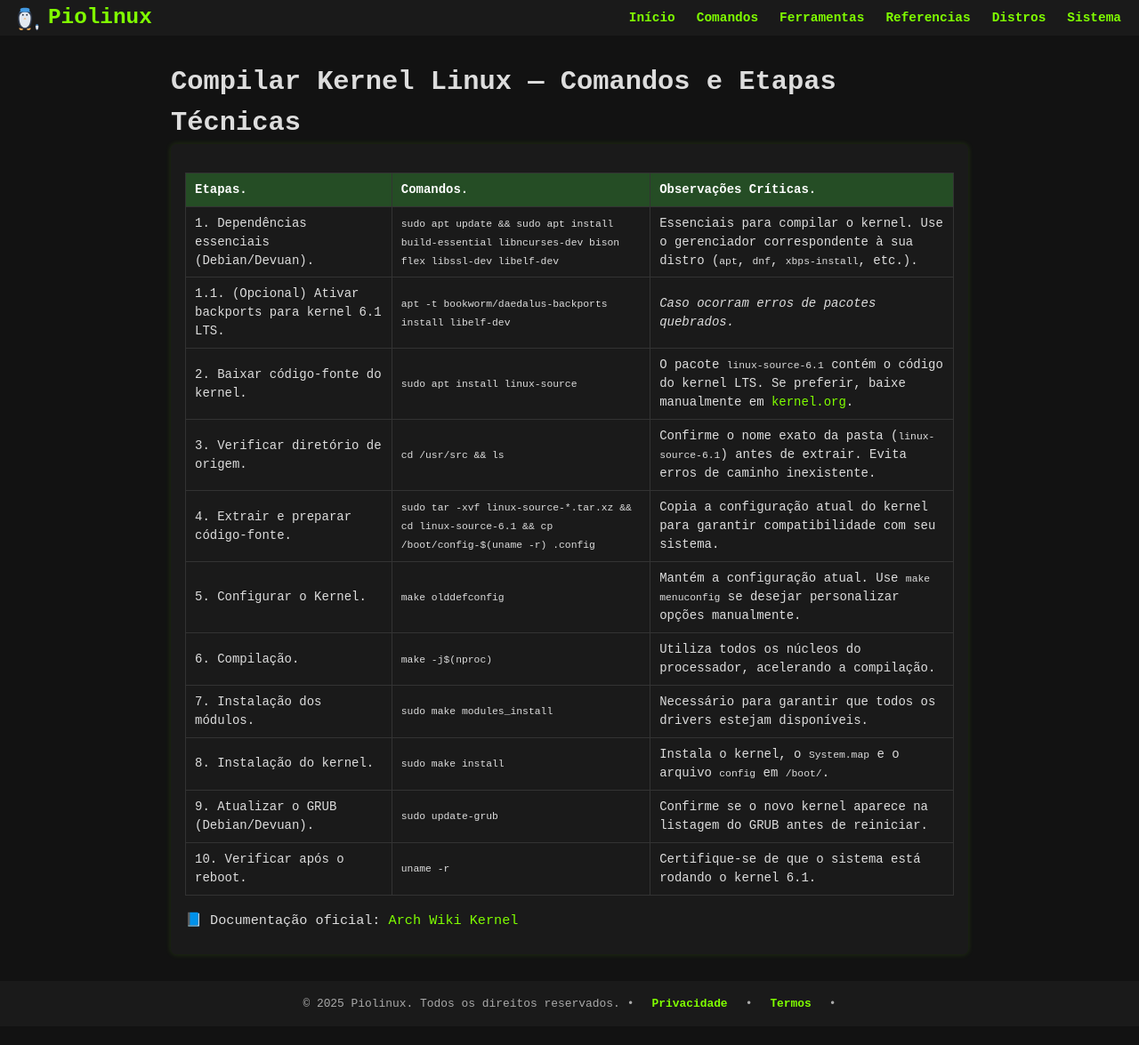
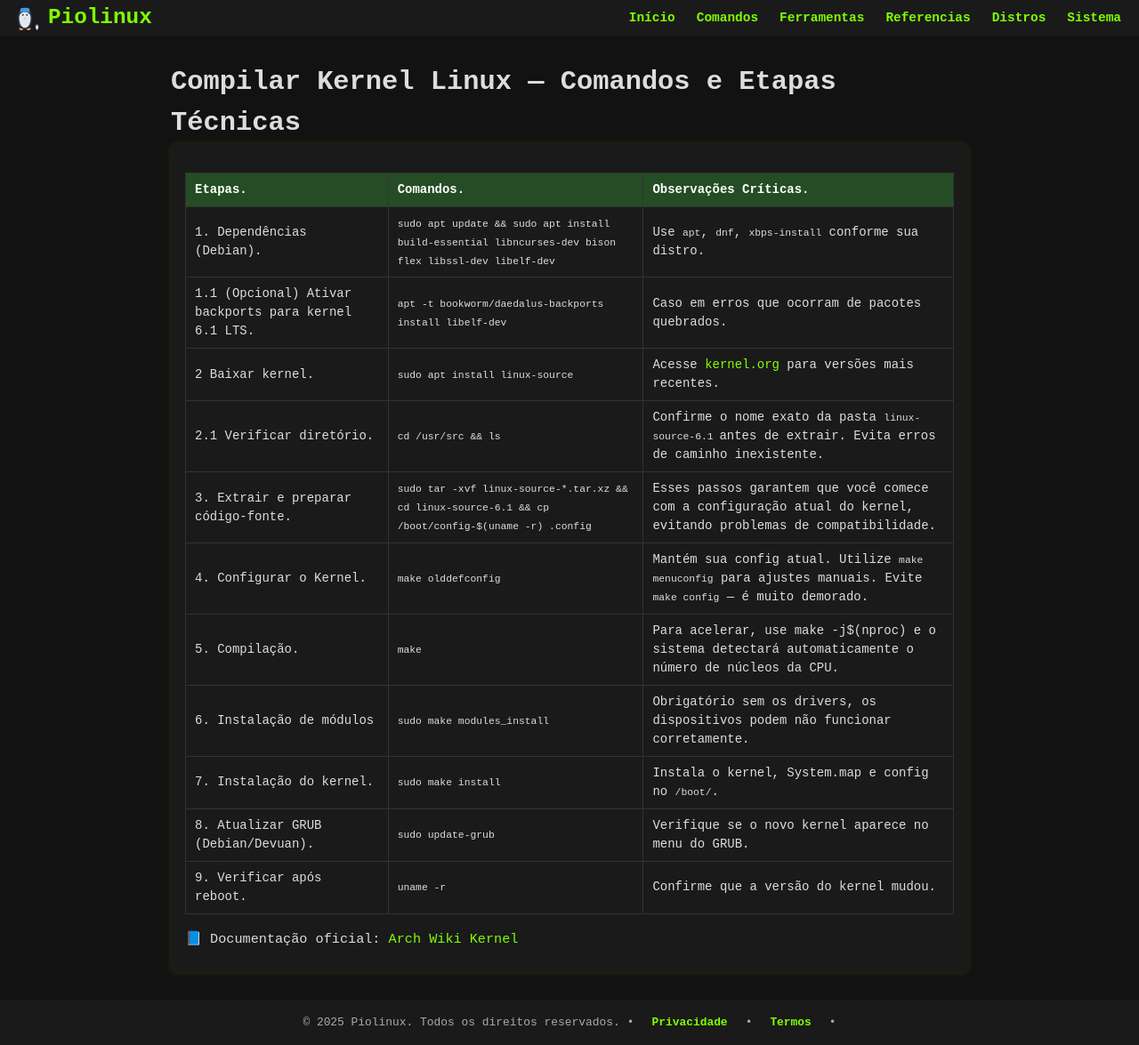
Before and after one commit to Piolinux/piolinux-site, a Jekyll site: the page built from _pages/_kernel/tabela-evergreen-como-compilar-o-kernel-linux.md, in a window 1280 px wide. Shown: the whole page at 89% size. Built offline with Jekyll 4.4.1, drawn with Linux system fonts in a browser that asks for light colours; before the commit the page ends 1154 px from its top, so only the background shows below that.

Commit message:
Update tabela-evergreen-como-compilar-o-kernel-linux.md

```diff
--- a/_pages/_kernel/tabela-evergreen-como-compilar-o-kernel-linux.md
+++ b/_pages/_kernel/tabela-evergreen-como-compilar-o-kernel-linux.md
@@ -6,6 +6,8 @@ title: "Compilar Kernel Linux — Comandos e Etapas Técnicas"
 permalink: /compilar-kernel/
 tags: [kernel, linux, compilacao, make, grub, xbps, apt, dnf, evergreen]
 ---
+
+
 
 
 
@@ -23,65 +25,63 @@ tags: [kernel, linux, compilacao, make, grub, xbps, apt, dnf, evergreen]
   </thead>
   <tbody>
     <tr>
-      <td data-label="Etapa">1. Dependências essenciais (Debian/Devuan).</td>
+      <td data-label="Etapa">1. Dependências (Debian).</td>
       <td data-label="Comando"><code>sudo apt update && sudo apt install build-essential libncurses-dev bison flex libssl-dev libelf-dev</code></td>
-      <td data-label="Observação Crítica">Essenciais para compilar o kernel. Use o gerenciador correspondente à sua distro (<code>apt</code>, <code>dnf</code>, <code>xbps-install</code>, etc.).</td>
+      <td data-label="Observação Crítica">Use <code>apt</code>, <code>dnf</code>, <code>xbps-install</code> conforme sua distro.</td>
     </tr>
     <tr>
-  <td data-label="Etapa">1.1. (Opcional) Ativar backports para kernel 6.1 LTS.</td>
-  <td data-label="Comando"><code>apt -t bookworm/daedalus-backports install libelf-dev</code></td>
-  <td data-label="Observação Crítica"><em>Caso ocorram erros de pacotes quebrados.</em></td>
-</tr>
-
-    <tr>
-      <td data-label="Etapa">2. Baixar código-fonte do kernel.</td>
-      <td data-label="Comando"><code>sudo apt install linux-source</code></td>
-      <td data-label="Observação Crítica">O pacote <code>linux-source-6.1</code> contém o código do kernel LTS. Se preferir, baixe manualmente em <a href="https://kernel.org" target="_blank">kernel.org</a>.</td>
+      <td data-label="Etapa">1.1 (Opcional) Ativar backports para kernel 6.1 LTS.</td>
+      <td data-label="Comando"><code>apt -t bookworm/daedalus-backports install libelf-dev</code></td>
+      <td data-label="Observação Crítica">Caso em erros que ocorram de pacotes quebrados.</td>
     </tr>
     <tr>
-      <td data-label="Etapa">3. Verificar diretório de origem.</td>
-      <td data-label="Comando"><code>cd /usr/src && ls</code></td>
-      <td data-label="Observação Crítica">Confirme o nome exato da pasta (<code>linux-source-6.1</code>) antes de extrair. Evita erros de caminho inexistente.</td>
+      <td data-label="Etapa">2 Baixar kernel.</td>
+      <td data-label="Comando"><code>sudo apt install linux-source</code></td>
+      <td data-label="Observação Crítica">Acesse <a href="https://kernel.org" target="_blank">kernel.org</a> para versões mais recentes.</td>
     </tr>
     <tr>
-      <td data-label="Etapa">4. Extrair e preparar código-fonte.</td>
-      <td data-label="Comando"><code>sudo tar -xvf linux-source-*.tar.xz && cd linux-source-6.1 && cp /boot/config-$(uname -r) .config</code></td>
-      <td data-label="Observação Crítica">Copia a configuração atual do kernel para garantir compatibilidade com seu sistema.</td>
+      <td data-label="Etapa">2.1 Verificar diretório.</td>
+      <td data-label="Comando"><code>cd /usr/src && ls</code></td>
+      <td data-label="Observação Crítica">Confirme o nome exato da pasta <code>linux-source-6.1 </code> antes de extrair. Evita erros de caminho inexistente.</td>
     </tr>
     <tr>
-      <td data-label="Etapa">5. Configurar o Kernel.</td>
-      <td data-label="Comando"><code>make olddefconfig</code></td>
-      <td data-label="Observação Crítica">Mantém a configuração atual. Use <code>make menuconfig</code> se desejar personalizar opções manualmente.</td>
+      <td data-label="Etapa">3. Extrair e preparar código-fonte.</td>
+      <td data-label="Comando"><code>sudo tar -xvf linux-source-*.tar.xz && cd linux-source-6.1 && cp /boot/config-$(uname -r) .config</code></td>
+      <td data-label="Observação Crítica">Esses passos garantem que você comece com a configuração atual do kernel, evitando problemas de compatibilidade.</td>
     </tr>
     <tr>
-      <td data-label="Etapa">6. Compilação.</td>
-      <td data-label="Comando"><code>make -j$(nproc)</code></td>
-      <td data-label="Observação Crítica">Utiliza todos os núcleos do processador, acelerando a compilação.</td>
+      <td data-label="Etapa">4. Configurar o Kernel.</td>
+      <td data-label="Comando"><code>make olddefconfig</code></td>
+      <td data-label="Observação Crítica">Mantém sua config atual. Utilize <code>make menuconfig</code> para ajustes manuais. Evite <code>make config</code> — é muito demorado.</td>
     </tr>
     <tr>
-      <td data-label="Etapa">7. Instalação dos módulos.</td>
-      <td data-label="Comando"><code>sudo make modules_install</code></td>
-      <td data-label="Observação Crítica">Necessário para garantir que todos os drivers estejam disponíveis.</td>
+      <td data-label="Etapa">5. Compilação.</td>
+      <td data-label="Comando"><code>make </code></td>
+      <td data-label="Observação Crítica">Para acelerar, use make -j$(nproc) e o sistema detectará automaticamente o número de núcleos da CPU.</td>
     </tr>
     <tr>
-      <td data-label="Etapa">8. Instalação do kernel.</td>
-      <td data-label="Comando"><code>sudo make install</code></td>
-      <td data-label="Observação Crítica">Instala o kernel, o <code>System.map</code> e o arquivo <code>config</code> em <code>/boot/</code>.</td>
+      <td data-label="Etapa">6. Instalação de módulos</td>
+      <td data-label="Comando"><code>sudo make modules_install</code></td>
+      <td data-label="Observação Crítica">Obrigatório sem os drivers, os dispositivos podem não funcionar corretamente.</td>
     </tr>
     <tr>
-      <td data-label="Etapa">9. Atualizar o GRUB (Debian/Devuan).</td>
-      <td data-label="Comando"><code>sudo update-grub</code></td>
-      <td data-label="Observação Crítica">Confirme se o novo kernel aparece na listagem do GRUB antes de reiniciar.</td>
+      <td data-label="Etapa">7. Instalação do kernel.</td>
+      <td data-label="Comando"><code>sudo make install</code></td>
+      <td data-label="Observação Crítica">Instala o kernel, System.map e config no <code>/boot/</code>.</td>
     </tr>
     <tr>
-      <td data-label="Etapa">10. Verificar após o reboot.</td>
+      <td data-label="Etapa">8. Atualizar GRUB (Debian/Devuan).</td>
+      <td data-label="Comando"><code>sudo update-grub</code></td>
+      <td data-label="Observação Crítica">Verifique se o novo kernel aparece no menu do GRUB.</td>
+    </tr>
+    <tr>
+      <td data-label="Etapa">9. Verificar após reboot.</td>
       <td data-label="Comando"><code>uname -r</code></td>
-      <td data-label="Observação Crítica">Certifique-se de que o sistema está rodando o kernel 6.1.</td>
+      <td data-label="Observação Crítica">Confirme que a versão do kernel mudou.</td>
     </tr>
   </tbody>
 </table>
 
-
 <p>📘 Documentação oficial: <a href="https://wiki.archlinux.org/title/Kernel" target="_blank">Arch Wiki Kernel</a></p>
 
 </section>
```
